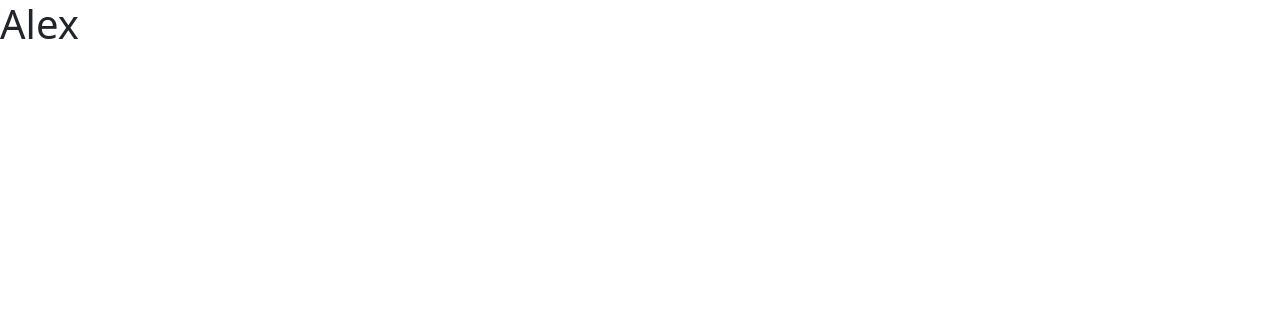
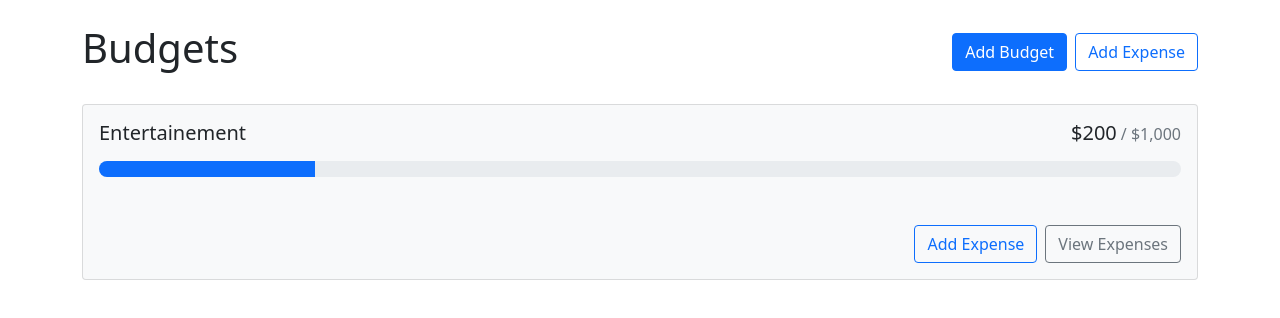
Before and after one commit to AlexandreC6/react-budget-app, a React (Create React App) app: page / in a window 1280 px wide. Shown: the top 318 px of the page. Built offline with nearby package versions, Linux system fonts and the light colour scheme.

Commit message:
add components

```diff
--- a/src/App.js
+++ b/src/App.js
@@ -1,8 +1,29 @@
+import { Button, Stack } from "react-bootstrap";
+import Container from "react-bootstrap/Container";
+import BudgetCard from "./components/BudgetCard";
+
 function App() {
   return (
-    <div className="App">
-      <h1>Alex</h1>
-    </div>
+    <Container className="my-4">
+      <Stack direction="horizontal" gap={2} className="mb-4">
+        <h1 className="me-auto">Budgets</h1>
+        <Button variant="primary">Add Budget</Button>
+        <Button variant="outline-primary">Add Expense</Button>
+      </Stack>
+      <div
+        style={{
+          display: "grid",
+          gridTemplateColumns: "repeat(auto-fill, minmax(300px, 1fr)",
+          gap: "1rem",
+          alignItems: "flex-start",
+        }}
+      ></div>
+      <BudgetCard
+        name="Entertainement"
+        amount={200}
+        gray
+        max={1000} />
+    </Container>
   );
 }
 
--- /dev/null
+++ b/src/components/BudgetCard.jsx
@@ -0,0 +1,46 @@
+import { Card, ProgressBar, Stack, Button } from "react-bootstrap";
+import { currencyFormatter } from "../utils.js";
+
+export default function BudgetCard({ name, amount, max, gray }) {
+  const classNames = []
+    if(amount > max) {
+      classNames.push('bg-danger', 'bg-opacity-10')
+    } else if(gray) {
+      classNames.push("bg-light")
+    }
+
+  return (
+    <Card className={classNames.join(" ")}>
+      <Card.Body>
+        <Card.Title className="d-flex justify-content-between align-items-baseline fw-normal mb-3">
+          <div className="me-2">{name}</div>
+          <div className="d-flex align-items-baseline">
+            {currencyFormatter.format(amount)}
+            <span className="text-muted fs-6 ms-1">
+              / {currencyFormatter.format(max)}
+            </span>
+          </div>
+        </Card.Title>
+        <ProgressBar
+          className="rounded-pill"
+          variant={getProgressBarVariant(amount, max)}
+          min={0}
+          max={max}
+          now={amount}
+        />
+        <Stack direction="horizontal" gap="2" className="mt-5">
+          <Button variant="outline-primary" className="ms-auto">Add Expense</Button>
+          <Button variant="outline-secondary">View Expenses</Button>
+        </Stack>
+      </Card.Body>
+    </Card>
+  );
+}
+
+const getProgressBarVariant = (amount, max) => {
+  const ratio = amount / max;
+
+  if (ratio < 0.5) return "primary";
+  if (ratio < 0.75) return "warning";
+  return "danger";
+};
--- /dev/null
+++ b/src/contexts/BudgetContexts.jsx
@@ -0,0 +1,55 @@
+import { useState } from 'react';
+import {createContext, useContext} from 'react'
+import {v4 as uuidV4 } from 'uuid';
+
+const BudgetContext = createContext();
+
+export function useBudgets() {
+  return useContext(BudgetContext)
+}
+
+
+export const BudgetsProvider = ({children}) => {
+  const [budgets, setBudgets] = useState([])
+  const [expenses, setExpenses] = useState([])
+
+  function getBudgetExpenses(budgetId) {
+    return expenses.filter(expense => expense.budgetId === budgetId)
+  }
+  function addExepense({description, amount, budgetId}) {
+    setExpenses(prevExpenses => {
+      return [...prevExpenses, {id : uuidV4(), description, amount, budgetId}]
+    })
+
+  }
+  function addBudget({name, max}) {
+    setBudgets(prevBudgets => {
+      if(prevBudgets.find(budget => budget.name === name)){
+        return prevBudgets
+      }
+      return [...prevBudgets, {id : uuidV4(), name, max}]
+    })
+  }
+  function deleteBudget({id}) {
+    setBudgets(prevBudgets => {
+      return prevBudgets.filter(budget => budget.id !== id)
+    })
+  }
+  function deleteExpense({id}) {
+    setExpenses(prevExpenses => {
+      return prevExpenses.filter(expense => expense.id !== id)
+    })
+  }
+
+  return <BudgetContext.Provider value={{
+    budgets,
+    expenses,
+    getBudgetExpenses,
+    addExepense,
+    addBudget,
+    deleteBudget,
+    deleteExpense
+  }}>
+    {children}
+  </BudgetContext.Provider>
+}
--- a/src/index.js
+++ b/src/index.js
@@ -1,12 +1,16 @@
 import React from 'react';
 import ReactDOM from 'react-dom/client';
 import App from './App';
+import { BudgetsProvider } from './contexts/BudgetContexts.jsx'
 import 'bootstrap/dist/css/bootstrap.min.css';
+
 
 const root = ReactDOM.createRoot(document.getElementById('root'));
 root.render(
   <React.StrictMode>
-    <App />
+    <BudgetsProvider>
+      <App />
+    </BudgetsProvider>
   </React.StrictMode>
 );
 
--- /dev/null
+++ b/src/utils.js
@@ -0,0 +1,8 @@
+// Code can pick everywere
+
+// Intl.NumberFormat = formate les nombres en fonction de la monnaire locale
+export const currencyFormatter = new Intl.NumberFormat(undefined, {
+  currency: "usd",
+  style: "currency",
+  minimumFractionDigits: 0
+})
```
